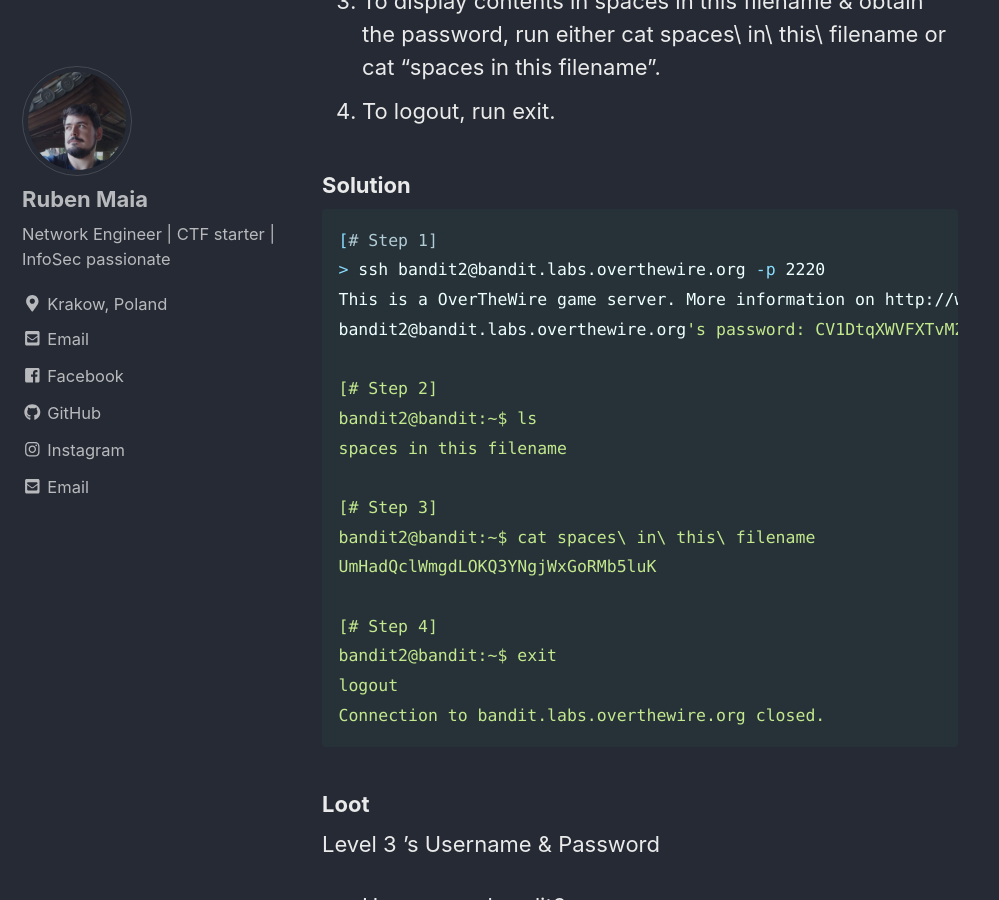
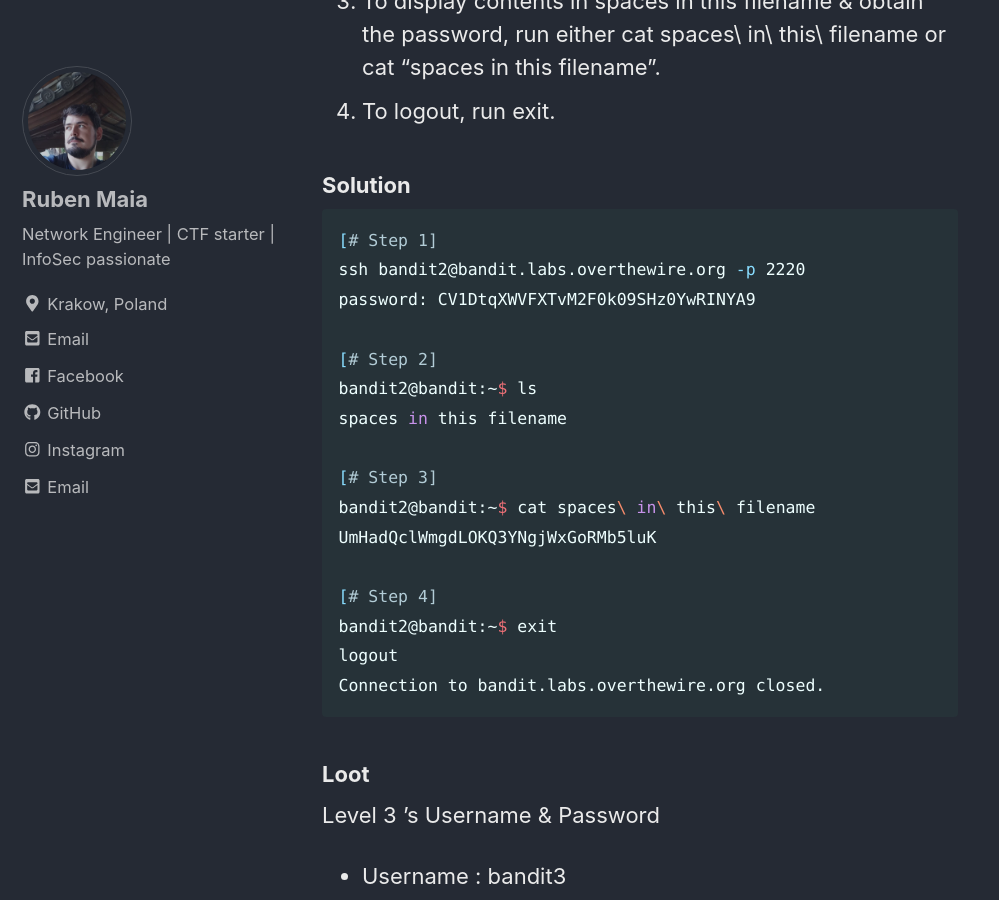
Before and after one commit to rbnmaia/rbnmaia.github.io, a Jekyll site: the page built from _writeups/2020-10-27-bandit2.md, in a window 1280 px wide and 900 px high, scrolled down 1706 px. Shown: the whole window, without its empty margins (0-999 px from the left). Built offline with Jekyll 4.4.1, drawn with Linux system fonts in a browser that asks for light colours; cached includes are drawn as plain includes.

Commit message:
Update and rename 2020-10-27-bandit.md to 2020-10-27-bandit2.md

`````diff
--- a/_writeups/2020-10-27-bandit.md
+++ b/_writeups/2020-10-27-bandit2.md
@@ -39,9 +39,8 @@ To find the password for Level 3
 
 ````zsh
 [# Step 1]
-> ssh bandit2@bandit.labs.overthewire.org -p 2220
-This is a OverTheWire game server. More information on http://www.overthewire.org/wargames
-bandit2@bandit.labs.overthewire.org's password: CV1DtqXWVFXTvM2F0k09SHz0YwRINYA9
+ssh bandit2@bandit.labs.overthewire.org -p 2220
+password: CV1DtqXWVFXTvM2F0k09SHz0YwRINYA9
 
 [# Step 2]
 bandit2@bandit:~$ ls
`````
